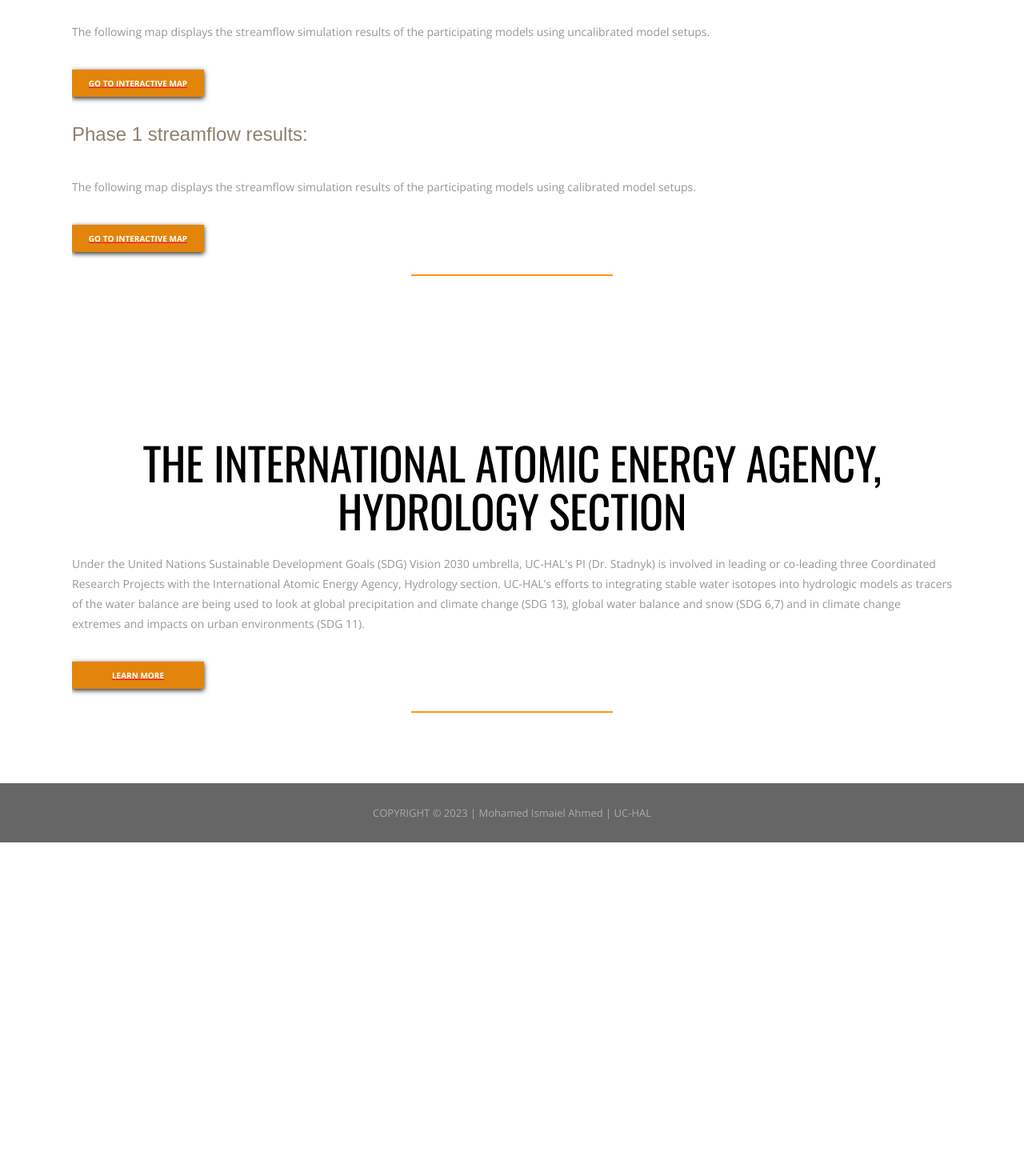
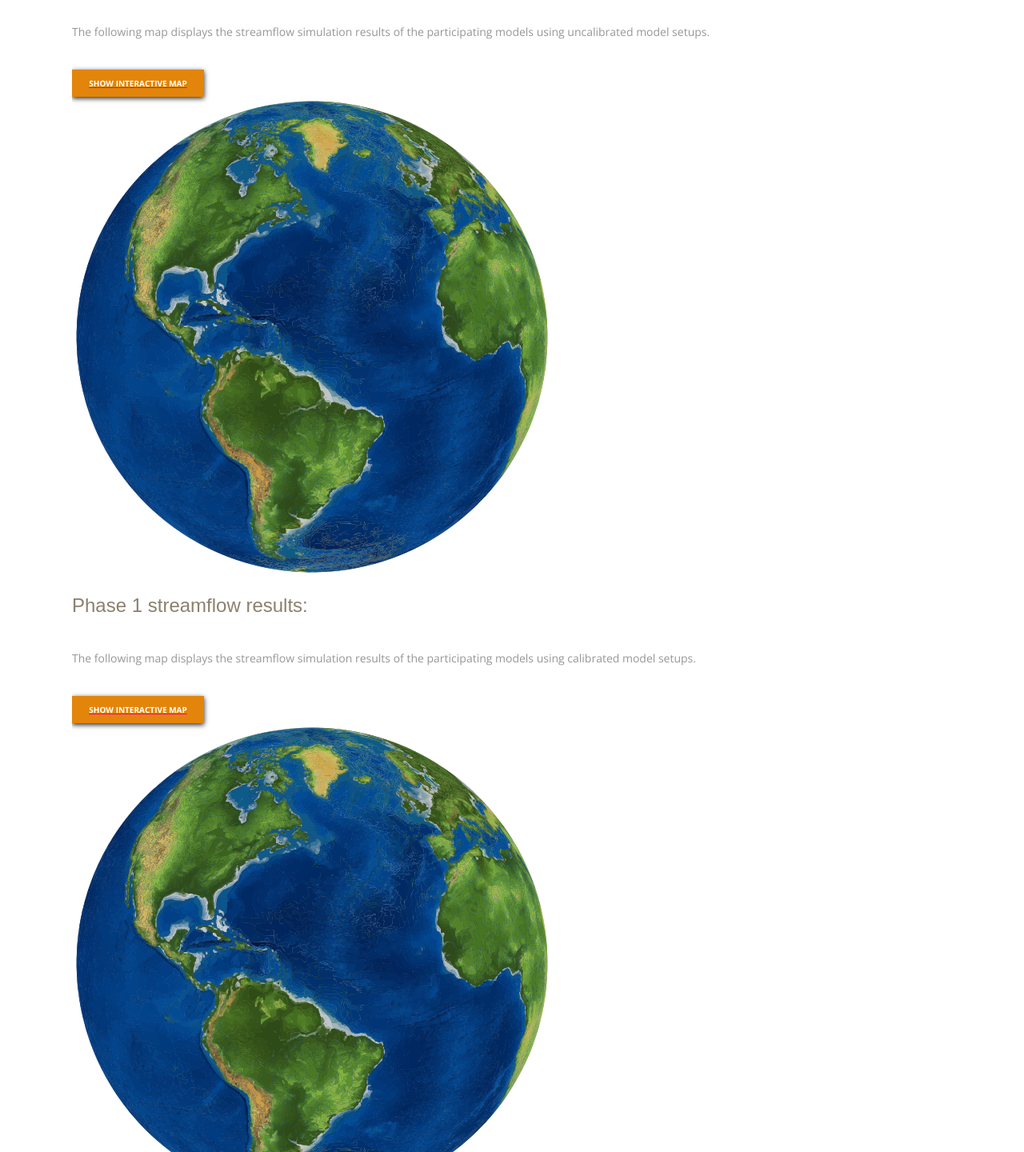
Before and after one commit to UC-HAL/UC-HAL.github.io, a plain HTML site: page projects.html in a window 1280 px wide. Shown: the part 1360-2800 px from the top of the page at 80% size. Before the commit the page ends 2413 px from the top, so only its background shows below. Drawn offline with nearby package versions, Linux system fonts and the light colour scheme; some packages are replaced by stand-ins of ours.

Commit message:
freq update

```diff
--- a/projects.html
+++ b/projects.html
@@ -35,7 +35,7 @@ http://www.templatemo.com/tm-473-november
         <header>
             <div class="Center">
                 <div class="site-logo">
-                    <a href="index.html"><figure><img src="img/uchal_hor_negtv_RS.png" alt="logo" width="120" height="70"></figure></a>
+                    <a href="index.html"><figure><img src="img/uchal_hor_negtv.png" alt="logo" width="120" height="70"></figure></a>
                 	<!-- <h1><a href="#">No<span>vem</span>ber</a></h1> -->
                 </div>
                <div id="mobile_sec">
@@ -134,31 +134,53 @@ http://www.templatemo.com/tm-473-november
                     <img src='img/Nelson-MIP_logo.png' style='float: right;' width="300" height="300"/>
 
                     <p style="text-align:left;"> This study intercompares the performance of eight hydrological and land surface models over the Nelson-Churchill River Basin in Western Canada. The performance of the models is compared at different unregulated watersheds within the NCRB. This is done to assess the models’ streamflow performance and overall fidelity without and with calibration, to capture the underlying physics of the region and to better understand why models struggle to accurately simulate its hydrology. <br>
-                        This study was accepted for publication in Journal of Hydrology <a href="https://doi.org/10.1016/j.jhydrol.2023.129820">(link)</a>. The dataset for this study is pulished on the <a href="https://doi.org/10.20383/102.0705">Federated Research Data Repository</a> and an interactive maps showing the models results are available below.<br>
+                        This study was published in the Journal of Hydrology <a href="https://doi.org/10.1016/j.jhydrol.2023.129820">(link)</a>. The dataset for this study is published on the <a href="https://doi.org/10.20383/102.0705">Federated Research Data Repository</a> and an interactive maps showing the models results are available below.<br>
                     </p>
 
 
                     <h3 style="text-align:left;">Phase 0 streamflow results: </h3>
                     <p style="text-align:left;">The following map displays the streamflow simulation results of the participating models using uncalibrated model setups.</p>
                     <!-- Begin inserting button-->
-                    <a href="https://uc-hal.github.io/Nelson-MIP/Phase_0_flow_map.html">
+                    <a href="https://uc-hal.github.io/Nelson-MIP/Phase_0_flow_map.html" target="phase0_iframe">
                     <div class="mybutton">
-                        Go to interactive map
+                        Show interactive map
                     </div>
                     </a>
+                    <iframe
+                        width="100%" height="600"
+                        name="phase0_iframe"
+                        src="img/3d-Earth-Globe.png"
+                        allowTransparency="false"
+                        scrolling="no"
+                        frameborder="0"
+                    >
+                    </iframe>
+
+
+
 
                     <br>
                     <br>
 
                     <h3 style="text-align:left;">Phase 1 streamflow results: </h3>
                     <p style="text-align:left;">The following map displays the streamflow simulation results of the participating models using calibrated model setups.</p>
-                    <a href="https://uc-hal.github.io/Nelson-MIP/Phase_1_flow_map.html">
+                    <a href="https://uc-hal.github.io/Nelson-MIP/Phase_1_flow_map.html" target="phase1_iframe">
                         <div class="mybutton">
-                            Go to interactive map
+                            Show interactive map
                         </div>
                     </a>
-                    <br>
-                    <br>
+                    <!--
+                    <a href="https://uc-hal.github.io/Nelson-MIP/Phase_1_flow_map.html" target="myiFrame">Click me!</a>
+                    -->
+                    <iframe
+                        width="100%" height="600"
+                        name="phase1_iframe"
+                        src="img/3d-Earth-Globe.png"
+                        allowTransparency="false"
+                        scrolling="no"
+                        frameborder="0"
+                    >
+                    </iframe>
 
                     <div class="Line"></div>
                 </div>
```
Also changed, not shown: index.html (+1 -1 lines), software.html (+2 -2 lines), img/3d-Earth-Globe.png (added), img/uchal_hor_negtv_RS.png (deleted), 1 other file.
